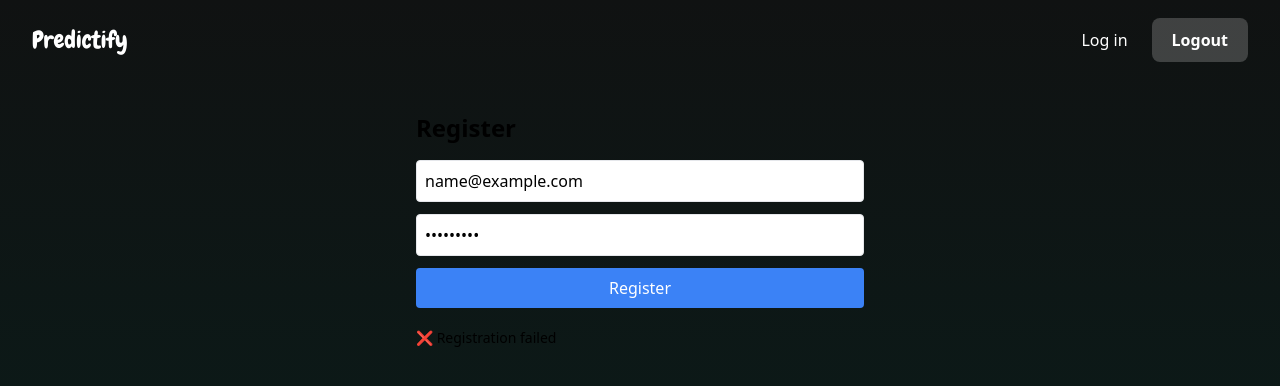
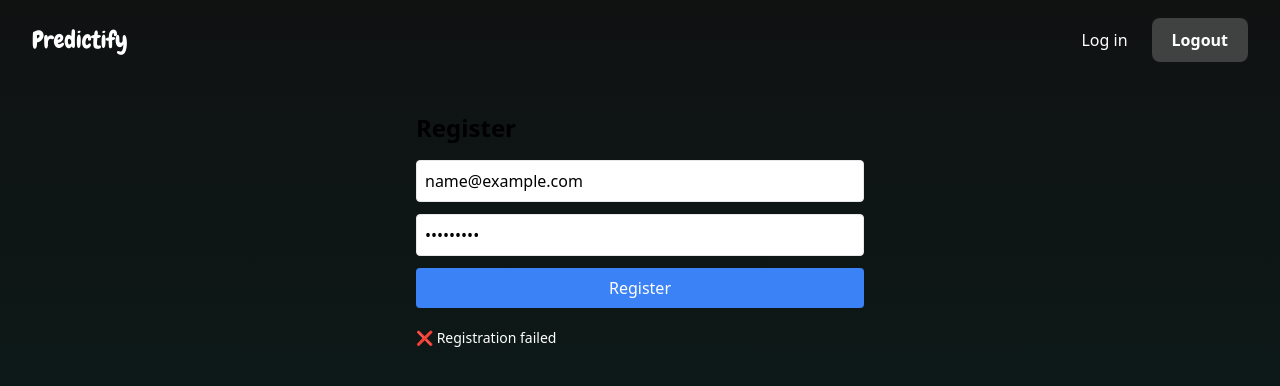
Before and after one commit to sirisha-fulara/predictify, a React (Create React App) app in the folder frontend/: page /register in a window 1280 px wide. Both pictures are taken after typing "name@example.com", "Sample123" into the empty fields and a click on the button "Register". Shown: the top 386 px of the page. Built offline with nearby package versions, Linux system fonts and the light colour scheme; no server answers.

Commit message:
Update Register.jsx

```diff
--- a/frontend/src/components/Register.jsx
+++ b/frontend/src/components/Register.jsx
@@ -48,7 +48,7 @@ export default function Register() {
         <button type="submit" className="bg-blue-500 text-white px-4 py-2 rounded hover:bg-blue-600">
           Register
         </button>
-        {msg && <p className="mt-2 text-sm">{msg}</p>}
+        {msg && <p className="mt-2 text-sm text-white">{msg}</p>}
       </form>
     </div>
   );
```
